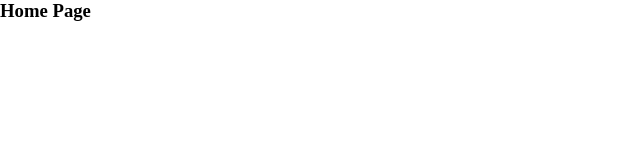
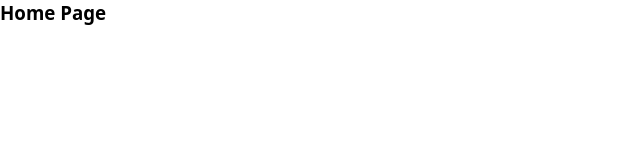
Before and after one commit to prateek18801/liftlog, a React (Vite) app: page / in a window 1280 px wide. Shown: the top 160 px of the page, without its empty margins (0-640 px from the left). Built offline with nearby package versions, Linux system fonts and the light colour scheme.

Commit message:
Update root variables

```diff
--- a/src/index.css
+++ b/src/index.css
@@ -1,7 +1,12 @@
-:root {}
+:root {
+    --primary: #FFFFFF;
+    --highlight: #B9F344;
+    --secondary: #1F2220;
+}
 
 * {
     margin: 0;
     padding: 0;
     box-sizing: border-box;
+    font-family: system-ui, -apple-system, BlinkMacSystemFont, 'Segoe UI', Roboto, Oxygen, Ubuntu, Cantarell, 'Open Sans', 'Helvetica Neue', sans-serif;
 }
```
